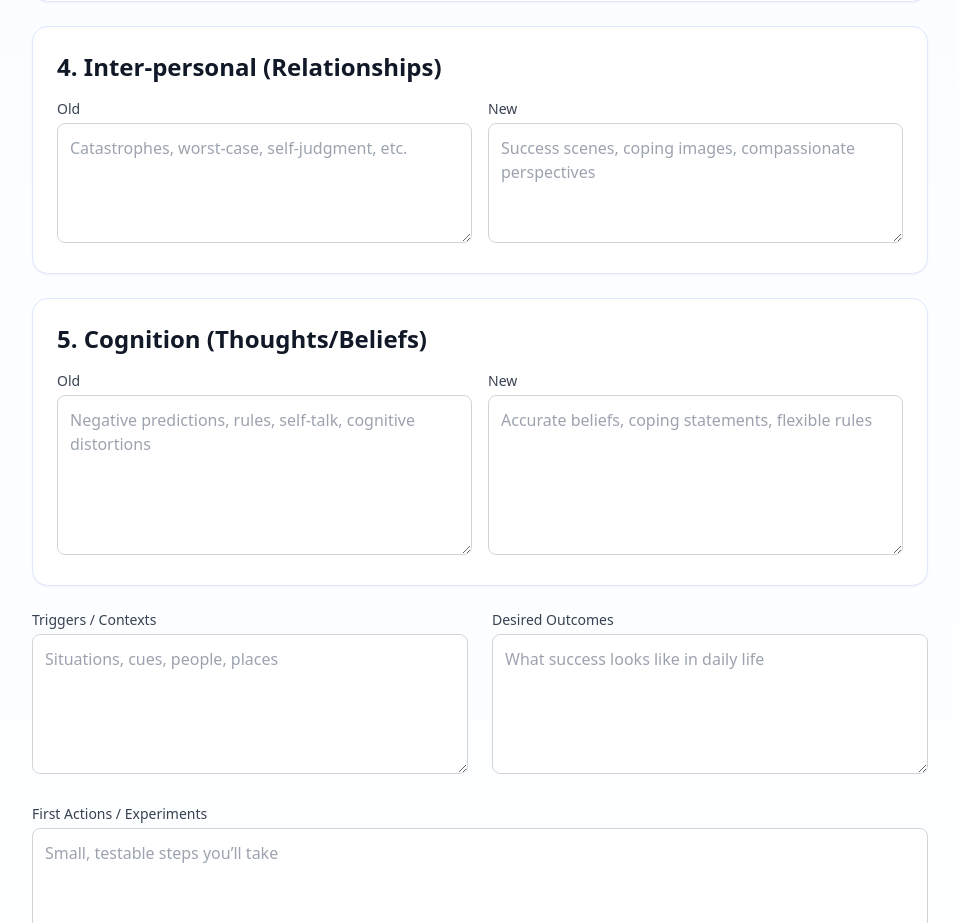
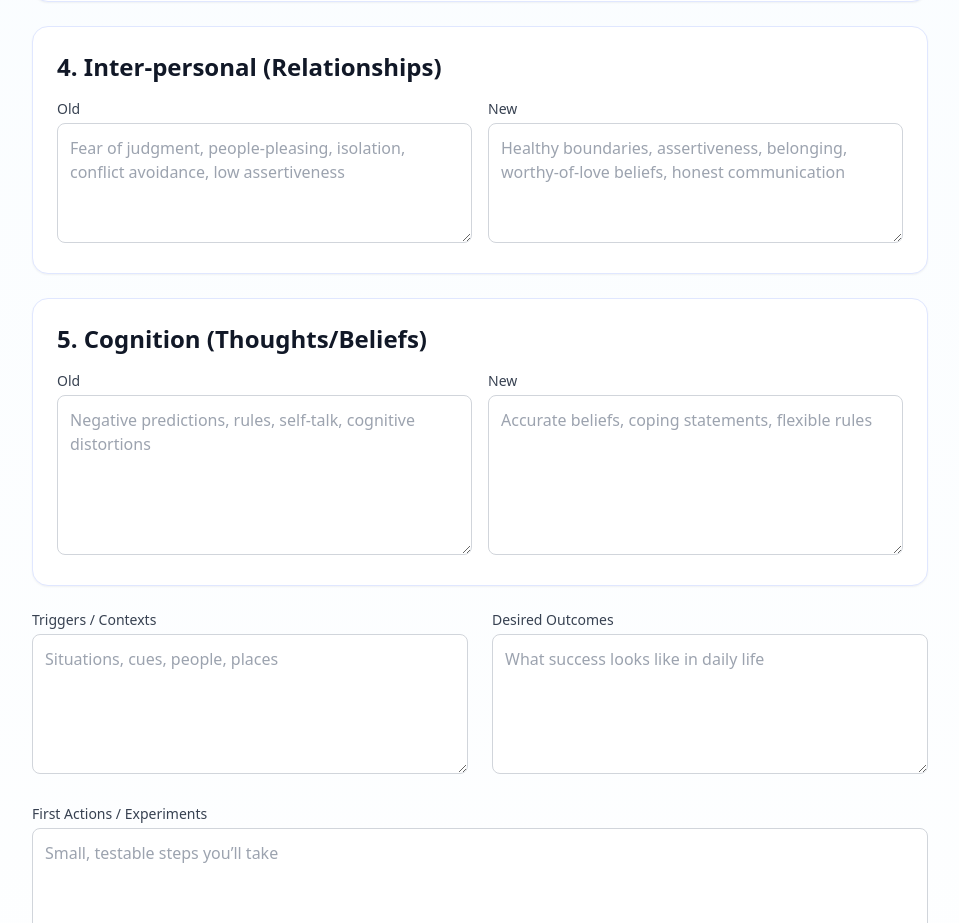
Before and after one commit to matthiasbouquet/authenticself.github.io, a React (Vite) app: page /old-vs-new in a window 1280 px wide. Shown: the part 1406-2329 px from the top of the page, without its empty margins (160-1119 px from the left). Built offline with nearby package versions, Linux system fonts and the light colour scheme.

Commit message:
interpersonal

```diff
--- a/src/pages/OldVsNew.jsx
+++ b/src/pages/OldVsNew.jsx
@@ -7,15 +7,15 @@ export default function OldVsNew() {
   const [email, setEmail] = useState("");
   const [presentingIssue, setPresentingIssue] = useState("");
 
-  // BASIC-ID inspired sections: Behavior, Affect, Sensation, Imagery, Cognition
+  // BASIC-ID inspired sections: Behavior, Affect, Sensation, Inter-personal, Cognition
   const [oldBehavior, setOldBehavior] = useState("");
   const [newBehavior, setNewBehavior] = useState("");
   const [oldAffect, setOldAffect] = useState("");
   const [newAffect, setNewAffect] = useState("");
   const [oldSensation, setOldSensation] = useState("");
   const [newSensation, setNewSensation] = useState("");
-  const [oldImagery, setOldImagery] = useState("");
-  const [newImagery, setNewImagery] = useState("");
+  const [oldInterpersonal, setOldInterpersonal] = useState("");
+  const [newInterpersonal, setNewInterpersonal] = useState("");
   const [oldCognition, setOldCognition] = useState("");
   const [newCognition, setNewCognition] = useState("");
 
@@ -46,9 +46,9 @@ export default function OldVsNew() {
       oldSensation ? `Old:\n${oldSensation}` : "Old:\n",
       newSensation ? `New:\n${newSensation}` : "New:\n",
       "",
-      "Imagery (Mental Pictures)",
-      oldImagery ? `Old:\n${oldImagery}` : "Old:\n",
-      newImagery ? `New:\n${newImagery}` : "New:\n",
+      "Inter-personal (Relationships)",
+      oldInterpersonal ? `Old:\n${oldInterpersonal}` : "Old:\n",
+      newInterpersonal ? `New:\n${newInterpersonal}` : "New:\n",
       "",
       "Cognition (Thoughts/Beliefs)",
       oldCognition ? `Old:\n${oldCognition}` : "Old:\n",
@@ -73,8 +73,8 @@ export default function OldVsNew() {
     newAffect,
     oldSensation,
     newSensation,
-    oldImagery,
-    newImagery,
+    oldInterpersonal,
+    newInterpersonal,
     oldCognition,
     newCognition,
     triggers,
@@ -174,11 +174,11 @@ export default function OldVsNew() {
               <div className="grid grid-cols-1 md:grid-cols-2 gap-4">
                 <div>
                   <label className="block text-sm font-medium text-gray-700">Old</label>
-                  <textarea value={oldImagery} onChange={(e) => setOldImagery(e.target.value)} className="mt-1 w-full rounded-lg border border-gray-300 px-3 py-3 min-h-[120px]" placeholder="Catastrophes, worst-case, self-judgment, etc." />
+                  <textarea value={oldInterpersonal} onChange={(e) => setOldInterpersonal(e.target.value)} className="mt-1 w-full rounded-lg border border-gray-300 px-3 py-3 min-h-[120px]" placeholder="Fear of judgment, people-pleasing, isolation, conflict avoidance, low assertiveness" />
                 </div>
                 <div>
                   <label className="block text-sm font-medium text-gray-700">New</label>
-                  <textarea value={newImagery} onChange={(e) => setNewImagery(e.target.value)} className="mt-1 w-full rounded-lg border border-gray-300 px-3 py-3 min-h-[120px]" placeholder="Success scenes, coping images, compassionate perspectives" />
+                  <textarea value={newInterpersonal} onChange={(e) => setNewInterpersonal(e.target.value)} className="mt-1 w-full rounded-lg border border-gray-300 px-3 py-3 min-h-[120px]" placeholder="Healthy boundaries, assertiveness, belonging, worthy-of-love beliefs, honest communication" />
                 </div>
               </div>
             </div>
```
